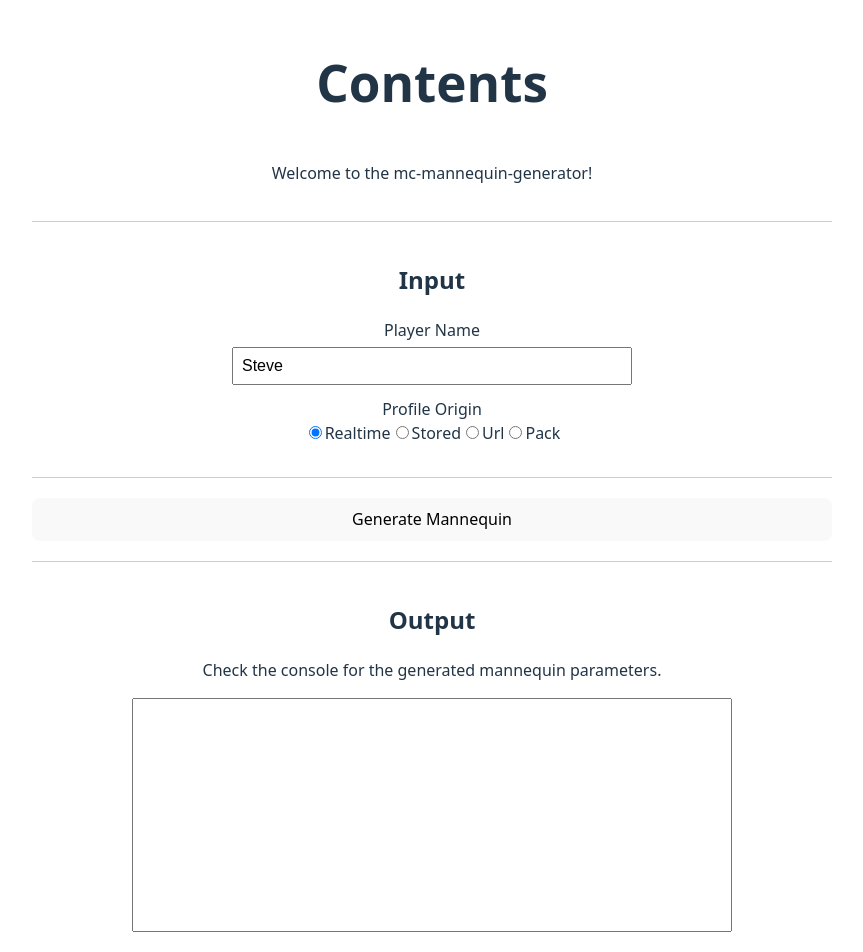
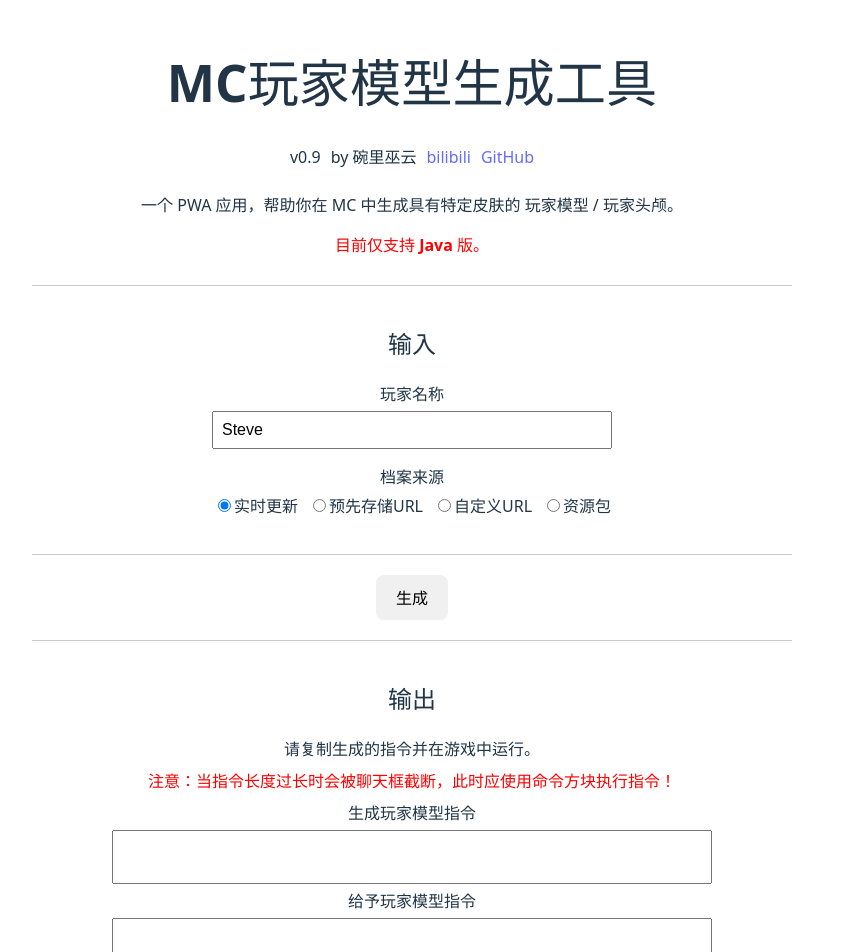
Before and after one commit to WizardsBowl/mc-mannequin-generator, a Vue app in the folder mc-mannequin-generator/: page / in a window 1280 px wide. Shown: the top 952 px of the page, without its empty margins (228-1091 px from the left). Built offline with nearby package versions, Linux system fonts and the light colour scheme.

Commit message:
处理nbt数据，界面改为中文

```diff
--- a/mc-mannequin-generator/src/components/Contents.vue
+++ b/mc-mannequin-generator/src/components/Contents.vue
@@ -2,35 +2,39 @@
 import { ref } from 'vue'
 import type GeneratingOptions from '../types/GeneratingOptions'
 import { constructProfile } from '../utils/ConstructProfile'
+import { objectToNbt } from '../utils/JsonToNbt'
 
 const playerName = ref('Steve')
 const profileOrigin = ref('Realtime')
 const skinUrl = ref('')
 const capeUrl = ref('')
-const elytraUrl = ref('')
+const modelType = ref('wide') // Default model type, you can add a selection for this if needed
 
 const outputProfileJson = ref('')
+const outputNbtData = ref('')
+const outputSummonMannequin = ref('')
+const outputGiveMannequin = ref('')
+const outputGiveHead = ref('')
 
 function generateMannequin() {
-  console.log('Generating mannequin with the following parameters:')
-  console.log('Player Name:', playerName.value)
-  console.log('Profile Origin:', profileOrigin.value)
-  if (profileOrigin.value === 'Url') {
-    console.log('Skin URL:', skinUrl.value)
-    console.log('Cape URL:', capeUrl.value)
-    console.log('Elytra URL:', elytraUrl.value)
-  }
-
   const options: GeneratingOptions = {
     playerName: playerName.value,
     profileOrigin: profileOrigin.value.toLowerCase() as 'realtime' | 'stored' | 'url' | 'pack',
-    modelType: 'wide', // Default model type, you can add a selection for this if needed
+    modelType: modelType.value as 'wide' | 'slim',
     skinUrl: skinUrl.value || undefined,
     capeUrl: capeUrl.value || undefined,
-    elytraUrl: elytraUrl.value || undefined,
   }
+  console.log('Generating mannequin with options:', options)
   constructProfile(options).then((profile) => {
     outputProfileJson.value = JSON.stringify(profile, null, 2)
+    outputNbtData.value = objectToNbt(profile)
+    if (options.profileOrigin === 'realtime') {
+      outputNbtData.value = outputNbtData.value.replace(/,name:"[^"]+"/, '') // MC特性：仅同时存在id和name时无法解析档案数据，这里去除name
+    }
+    let entityData = `profile:${outputNbtData.value},CustomName:{text:"${profile.name}",italic:false}`;
+    outputSummonMannequin.value = `summon mannequin ~ ~ ~ {${entityData}}`
+    outputGiveMannequin.value = `give @p allay_spawn_egg[entity_data={id:"mannequin",${entityData}},custom_name={text:"${profile.name}模型",italic:false}]`
+    outputGiveHead.value = `give @p player_head[profile=${outputNbtData.value},custom_name={text:"${profile.name}的头",italic:false}]`
     console.log('Generated Profile:', profile)
   }).catch((error) => {
     console.error('Error generating profile:', error)
@@ -40,50 +44,88 @@ function generateMannequin() {
 
 <template>
   <div id="contents">
-    <h1>Contents</h1>
-    <p>Welcome to the mc-mannequin-generator!</p>
+    <h1>MC玩家模型生成工具</h1>
+    <div id="app-info">
+      <label>v0.9</label>
+      <label>by 碗里巫云</label>
+      <a href="https://space.bilibili.com/1735847445" target="_blank">bilibili</a>
+      <a href="https://github.com/WizardsBowl/mc-mannequin-generator" target="_blank">GitHub</a>
+    </div>
+    <p>一个 PWA 应用，帮助你在 MC 中生成具有特定皮肤的 玩家模型 / 玩家头颅。</p>
+    <p class="warning-text">目前仅支持 Java 版。</p>
 
     <div class="divider"></div>
 
     <div id="input-form">
-      <h2>Input</h2>
+      <h2>输入</h2>
       <div>
-        <label for="player-name">Player Name</label>
+        <label for="player-name">玩家名称</label>
         <input type="text" id="player-name" v-model="playerName" />
       </div>
       <div>
-        <label>Profile Origin</label>
-        <div>
-          <input type="radio" id="mode-realtime" value="Realtime" v-model="profileOrigin" />
-          <label for="mode-realtime">Realtime</label>
-          <input type="radio" id="mode-stored" value="Stored" v-model="profileOrigin" />
-          <label for="mode-stored">Stored</label>
-          <input type="radio" id="mode-url" value="Url" v-model="profileOrigin" />
-          <label for="mode-url">Url</label>
-          <input type="radio" id="mode-pack" value="Pack" v-model="profileOrigin" />
-          <label for="mode-pack">Pack</label>
+        <label>档案来源</label>
+        <div class="radio-button-box">
+          <p>
+            <input type="radio" id="mode-realtime" value="Realtime" v-model="profileOrigin" />
+            <label for="mode-realtime">实时更新</label>
+          </p>
+          <p>
+            <input type="radio" id="mode-stored" value="Stored" v-model="profileOrigin" />
+            <label for="mode-stored">预先存储URL</label>
+          </p>
+          <p>
+            <input type="radio" id="mode-url" value="Url" v-model="profileOrigin" />
+            <label for="mode-url">自定义URL</label>
+          </p>
+          <p>
+            <input type="radio" id="mode-pack" value="Pack" v-model="profileOrigin" />
+            <label for="mode-pack">资源包</label>
+          </p>
+        </div>
+      </div>
+      <div v-if="profileOrigin === 'Url' || profileOrigin === 'Pack'">
+        <label>模型种类</label>
+        <div class="radio-button-box">
+          <p>
+            <input type="radio" id="model-wide" value="wide" v-model="modelType" />
+            <label for="model-wide">粗手臂</label>
+          </p>
+          <p>
+            <input type="radio" id="model-slim" value="slim" v-model="modelType" />
+            <label for="model-slim">细手臂</label>
+          </p>
         </div>
       </div>
       <div v-if="profileOrigin === 'Url'">
-        <label for="skin-url">Skin URL</label>
+        <label for="skin-url">皮肤 URL</label>
         <input type="text" id="skin-url" v-model="skinUrl" />
-        <label for="cape-url">Cape URL</label>
+        <label for="cape-url">披风 URL</label>
         <input type="text" id="cape-url" v-model="capeUrl" />
-        <label for="elytra-url">Elytra URL</label>
-        <input type="text" id="elytra-url" v-model="elytraUrl" />
       </div>
     </div>
 
     <div class="divider"></div>
 
-    <button @click="generateMannequin">Generate Mannequin</button>
+    <div id="generate-button">
+      <button @click="generateMannequin">生成</button>
+    </div>
 
     <div class="divider"></div>
 
     <div id="output-form">
-      <h2>Output</h2>
-      <p>Check the console for the generated mannequin parameters.</p>
+      <h2>输出</h2>
+      <p>请复制生成的指令并在游戏中运行。</p>
+      <p class="warning-text">注意：当指令长度过长时会被聊天框截断，此时应使用命令方块执行指令！</p>
+      <label for="output-summon-mannequin">生成玩家模型指令</label>
+      <textarea id="output-summon-mannequin" rows="2" readonly>{{ outputSummonMannequin }}</textarea>
+      <label for="output-give-mannequin">给予玩家模型指令</label>
+      <textarea id="output-give-mannequin" rows="2" readonly>{{ outputGiveMannequin }}</textarea>
+      <label for="output-give-head">给予玩家头颅指令</label>
+      <textarea id="output-give-head" rows="2" readonly>{{ outputGiveHead }}</textarea>
+      <label for="output-profile-json">档案 JSON</label>
       <textarea id="output-profile-json" rows="12" readonly>{{ outputProfileJson }}</textarea>
+      <label for="output-nbt-data">NBT 数据</label>
+      <textarea id="output-nbt-data" rows="2" readonly>{{ outputNbtData }}</textarea>
     </div>
   </div>
 </template>
@@ -94,17 +136,20 @@ function generateMannequin() {
   padding: 20px;
   width: 100%;
   height: 100%;
+  box-sizing: border-box;
   display: flex;
   flex-direction: column;
   justify-content: flex-start;
   align-items: stretch;
 }
 
-#input-form > div, #output-form > div {
-  margin: 12px auto;
+#input-form>div,
+#output-form>div {
+  margin: 16px auto;
 }
 
-#input-form textarea, #output-form textarea {
+#input-form textarea,
+#output-form textarea {
   width: 100%;
   max-width: 600px;
   padding: 8px;
@@ -113,10 +158,40 @@ function generateMannequin() {
   white-space: pre;
 }
 
+#app-info {
+  display: flex;
+  flex-wrap: wrap;
+  gap: 10px;
+  flex-direction: row;
+  justify-content: center;
+  align-items: center;
+  margin-bottom: 16px;
+}
+
+div.radio-button-box {
+  display: flex;
+  flex-wrap: wrap;
+  gap: 10px;
+  flex-direction: row;
+  justify-content: center;
+  align-items: center;
+  margin-top: 5px;
+}
+
+div.radio-button-box p {
+  margin: 0;
+}
+
 div.divider {
   margin: 20px 0;
   width: 100%;
   border-bottom: 1px solid #ccc;
+}
+
+.warning-text {
+  color: red;
+  font-weight: bold;
+  font-size: 1em;
 }
 
 input[type="text"] {
@@ -131,5 +206,15 @@ input[type="text"] {
 
 textarea {
   resize: none;
+  display: block;
+  margin: 5px auto;
+}
+
+p {
+  margin: 8px auto;
+}
+
+button {
+  background-color: #f0f0f0;
 }
 </style>
--- a/mc-mannequin-generator/src/types/GeneratingOptions.ts
+++ b/mc-mannequin-generator/src/types/GeneratingOptions.ts
@@ -4,5 +4,4 @@ export default interface GeneratingOptions {
     modelType: 'wide' | 'slim';
     skinUrl?: string;
     capeUrl?: string;
-    elytraUrl?: string;
 }
--- /dev/null
+++ b/mc-mannequin-generator/src/utils/JsonToNbt.ts
@@ -0,0 +1,13 @@
+const itemBeginRegex = /"([^"]+)":/g;
+const arrayRegex = /"(\[[bil];.+\])"/gi;
+
+export function jsonToNbt(json: string): string {
+    return json
+        .replace(itemBeginRegex, '$1:')
+        .replace(arrayRegex, '$1')
+}
+
+export function objectToNbt(obj: any): string {
+    const jsonString = JSON.stringify(obj);
+    return jsonToNbt(jsonString);
+}
--- a/mc-mannequin-generator/vite.config.ts
+++ b/mc-mannequin-generator/vite.config.ts
@@ -19,7 +19,7 @@ export default defineConfig({
     manifest: {
       name: 'MC玩家模型生成工具',
       short_name: 'mc-mnqgrt',
-      description: 'Simply generate mannequins in Minecraft.',
+      description: 'v0.9 - Simply generate mannequins in Minecraft.',
       theme_color: '#ffffff',
     },
 
```
